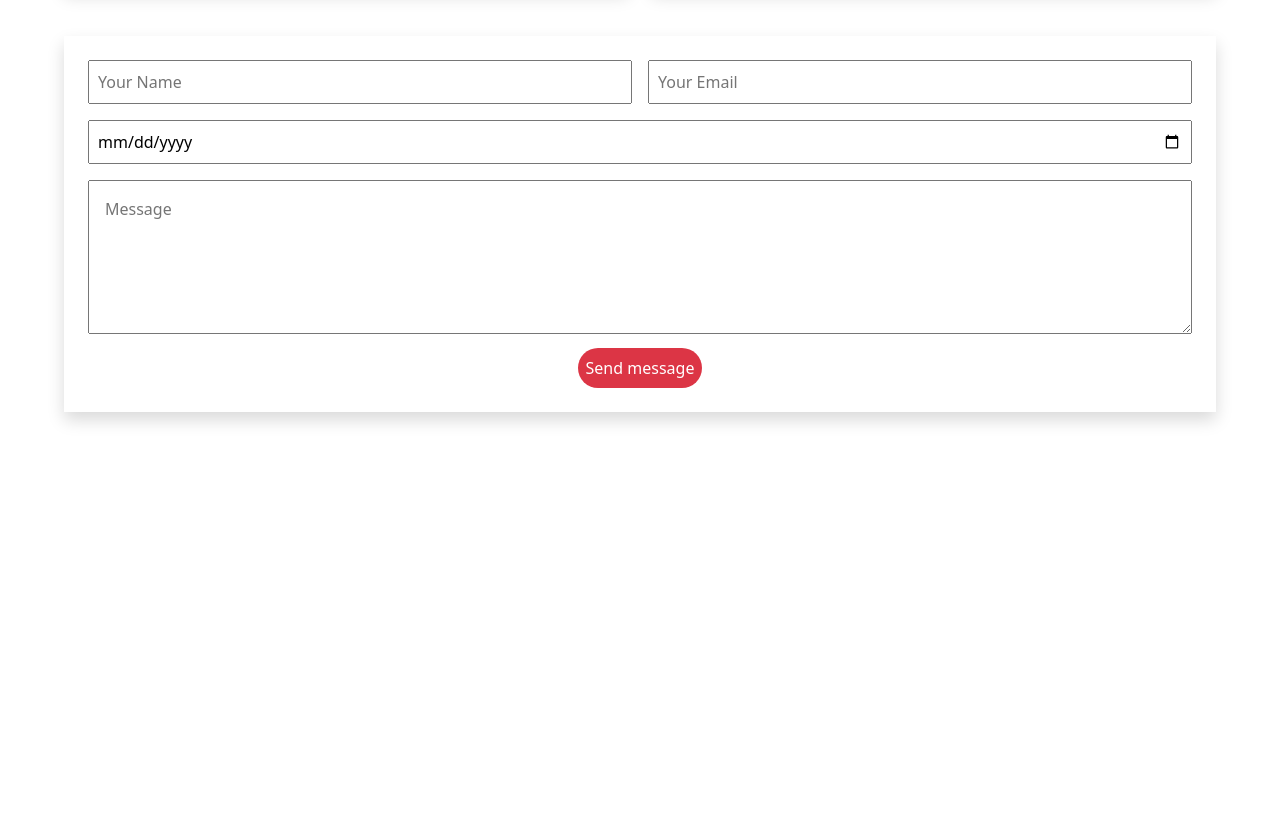
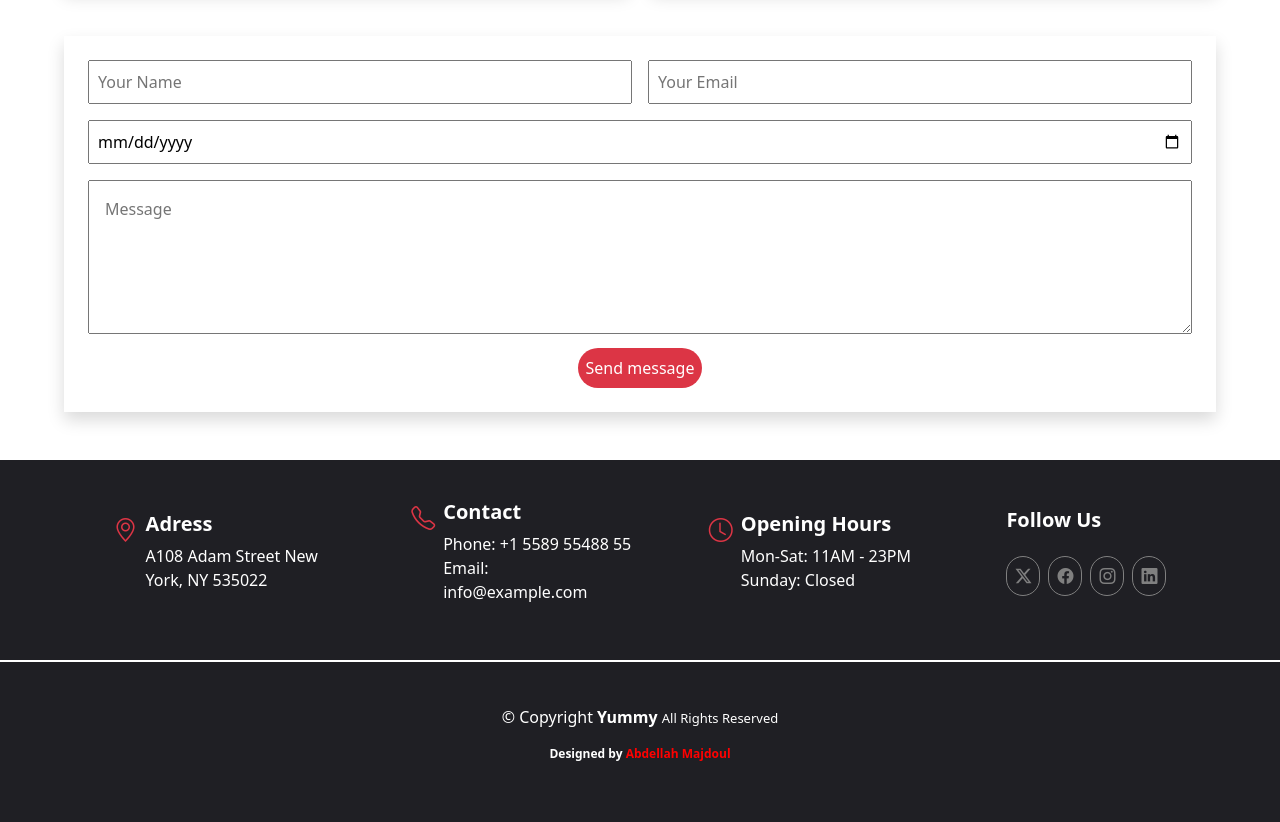
Before and after one commit to Abdellah-Majdoul/-JavaScript_DOM_Final_Project_AbdellahMajdoul, a website: page index.html in a window 1280 px wide. Shown: the part 8118-8940 px from the top of the page. Before the commit the page ends 8578 px from the top, so only its background shows below. Drawn offline with nearby package versions, Linux system fonts and the light colour scheme; files that its build step writes are made by us from their sources; a web font is replaced by a local one.

Commit message:
Responsive Footer

```diff
--- a/index.html
+++ b/index.html
@@ -674,7 +674,50 @@
 
 
  </main>
+ <footer>
+  <div class="footerContainer">
+    <div class="d-flex gap-2">
+      <i class="bi bi-geo-alt icon text-danger fs-4 fw-bold"></i>
+      <div class="contentFotter">
+        <h4 class="fw-bold fs-5">Adress</h4>
+        <p>A108 Adam Street
+          New York, NY 535022</p>
+      </div>
+    </div>
+    <div class="d-flex gap-2">
+      <i class="bi bi-telephone icon text-danger fs-4 fw-bold"></i>
+      <div class="contentFotter">
+        <h4 class="fw-bold fs-5">Contact</h4>
+        <p>Phone: +1 5589 55488 55
+          Email: info@example.com</p>
+      </div>
+    </div>
+    <div class="d-flex gap-2">
+      <i class="bi bi-clock icon text-danger fs-4 fw-bold"></i>
 
+      <div class="contentFotter">
+        <h4 class="fw-bold fs-5">Opening Hours</h4>
+        <p>Mon-Sat: 11AM - 23PM
+          Sunday: Closed</p>
+      </div>
+    </div>
+    <div class="d-flex flex-column ">
+      <div class="contentFotter pb-4  ">
+        <h4 class="fw-bold fs-5 pb-4">Follow Us</h4>
+        <div class="d-flex gap-2">
+          <a href="#" class="twitter"><i class="bi bi-twitter-x"></i></a>
+          <a href="#" class="twitter"><i class="bi bi-facebook"></i></a>
+          <a href="#" class="twitter"><i class="bi bi-instagram"></i></a>
+          <a href="#" class="twitter"><i class="bi bi-linkedin"></i></a>
+        </div>
+      </div>
+    </div>
+  </div>
+  <div class="secondFooter">
+     <p>© <span> Copyright</span><b> Yummy</b> <span class="para">All Rights Reserved</span></p>
+    <p class="paraFooter">Designed by <span>Abdellah Majdoul</span></p>
+  </div>
+</footer>
 
     <script src="./public/js/app.js"></script>
     <script src="./node_modules/bootstrap/dist/js/bootstrap.bundle.js"></script>
```
